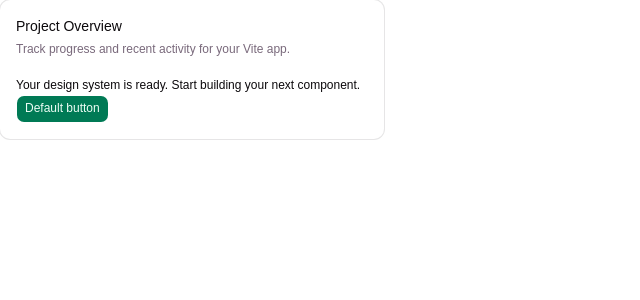
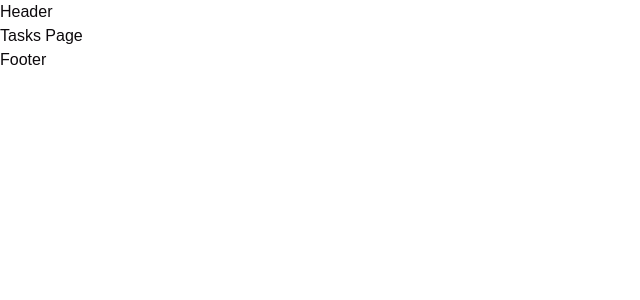
Before and after one commit to dominicpam89/tanstack-react-refresher-01-task-manager, a React (Vite) app: page /tasks in a window 1280 px wide. Shown: the top 300 px of the page, without its empty margins (0-640 px from the left). Built offline with nearby package versions, Linux system fonts and the light colour scheme.

Commit message:
establish proper Pages and reactRouter

```diff
--- a/src/App.tsx
+++ b/src/App.tsx
@@ -1,17 +1,6 @@
-import { Card, CardContent, CardDescription, CardHeader, CardTitle } from '@/components/ui/card'
-import { Button } from '@/components/ui/button'
+import { router } from '@/lib/reactRouter'
+import { RouterProvider } from 'react-router'
 
 export default function App() {
-  return (
-    <Card className="max-w-sm">
-      <CardHeader>
-        <CardTitle>Project Overview</CardTitle>
-        <CardDescription>Track progress and recent activity for your Vite app.</CardDescription>
-      </CardHeader>
-      <CardContent>
-        Your design system is ready. Start building your next component.{' '}
-        <Button>Default button</Button>
-      </CardContent>
-    </Card>
-  )
+  return <RouterProvider router={router} />
 }
--- a/src/lib/queryClientProvider.tsx
+++ /dev/null
@@ -1,10 +0,0 @@
-import { QueryClient } from '@tanstack/react-query'
-
-export const queryClient = new QueryClient({
-  defaultOptions: {
-    queries: {
-      staleTime: 1000 * 60,
-      gcTime: 1000 * 60 * 5,
-    },
-  },
-})
--- /dev/null
+++ b/src/pages/HomePage.tsx
@@ -0,0 +1,3 @@
+export default function HomePage() {
+  return <div>Homepage</div>
+}
--- /dev/null
+++ b/src/pages/RootLayout.tsx
@@ -0,0 +1,13 @@
+import { Outlet } from 'react-router'
+
+export default function RootLayoutPage() {
+  return (
+    <div>
+      <header>Header</header>
+      <main>
+        <Outlet />
+      </main>
+      <footer>Footer</footer>
+    </div>
+  )
+}
--- a/src/pages/TasksPage.tsx
+++ b/src/pages/TasksPage.tsx
@@ -1,3 +1,3 @@
 export default function TasksPage() {
-  return <div></div>
+  return <div>Tasks Page</div>
 }
```
